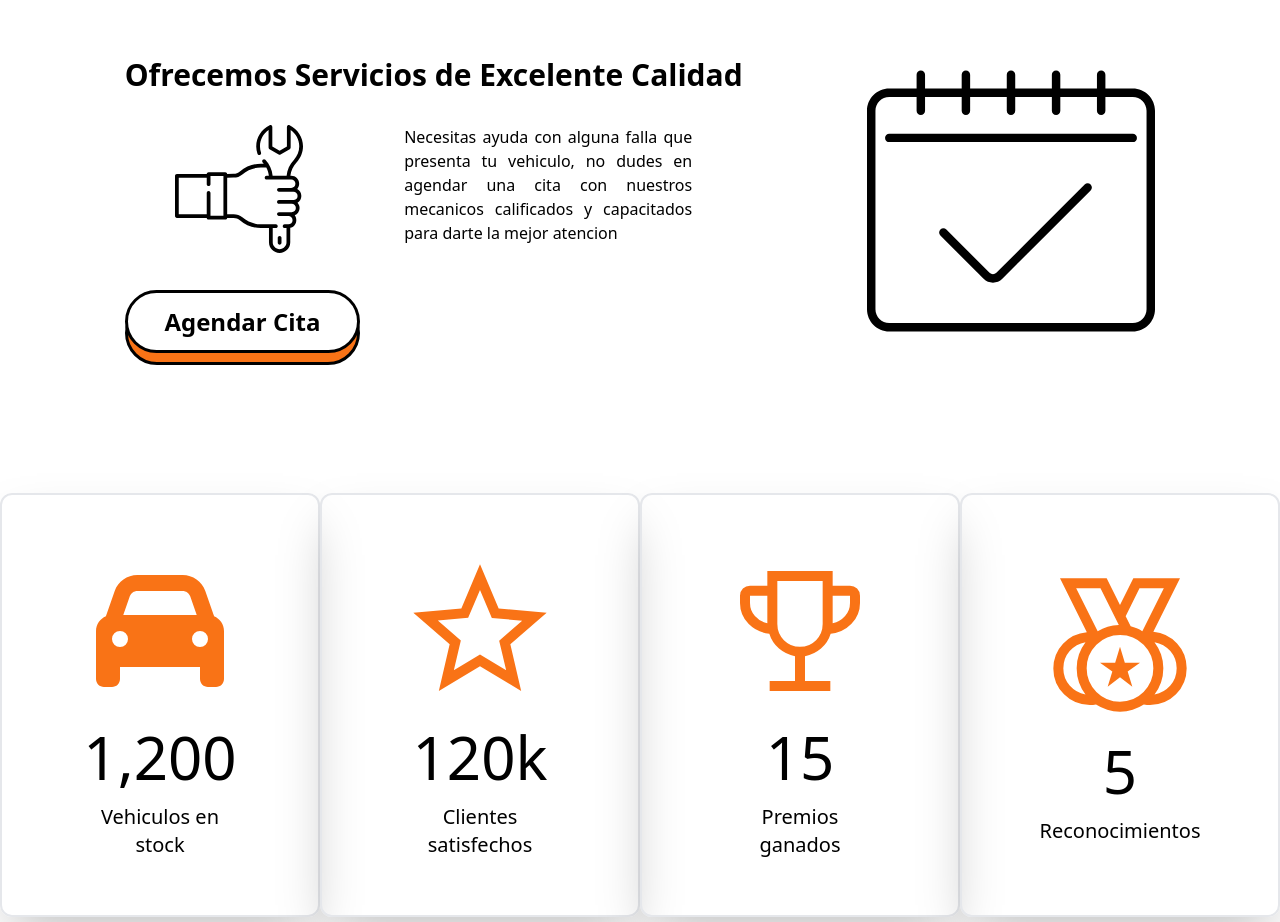
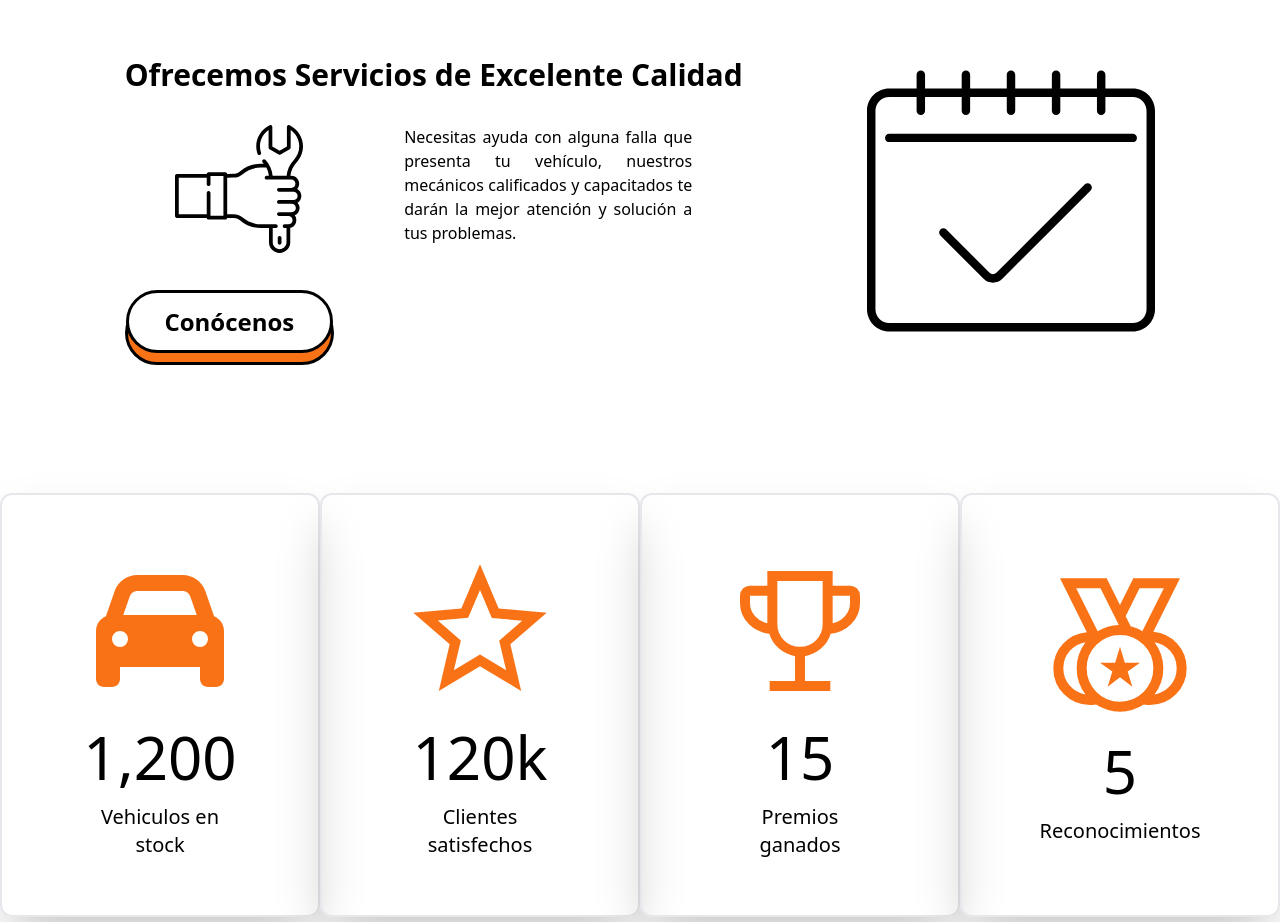
Before and after one commit to Zednanreh0911/ARS-Autocamiones, a React (Vite) app in the folder Client/: page / in a window 1280 px wide. Shown: the part 2300-3222 px from the top of the page. Built offline with nearby package versions, Linux system fonts and the light colour scheme.

Commit message:
arreglada seccion conocenos

```diff
--- a/Client/src/pages/HomePage.jsx
+++ b/Client/src/pages/HomePage.jsx
@@ -110,16 +110,18 @@ function HomePage() {
               <path d="m418.474 478.768c4.143 0 7.5-3.357 7.5-7.5v-19.961c0-4.143-3.357-7.5-7.5-7.5s-7.5 3.357-7.5 7.5v19.961c0 4.143 3.358 7.5 7.5 7.5z" />
             </svg>
             <p className="max-w-56 md:max-w-72 text-justify">
-              Necesitas ayuda con alguna falla que presenta tu vehiculo, no
-              dudes en agendar una cita con nuestros mecanicos calificados y
-              capacitados para darte la mejor atencion
+              {" "}
+              Necesitas ayuda con alguna falla que presenta tu vehículo,
+              nuestros mecánicos calificados y capacitados te darán la mejor
+              atención y solución a tus problemas.
             </p>
           </div>
           <footer>
             <BotonTipo1
-              texto="Agendar Cita"
+              texto="Conócenos"
               paddingY="0.8rem"
               paddingX="2.3rem"
+              navigateTo={"/sobre_nosotros"}
             />
           </footer>
         </article>
```
